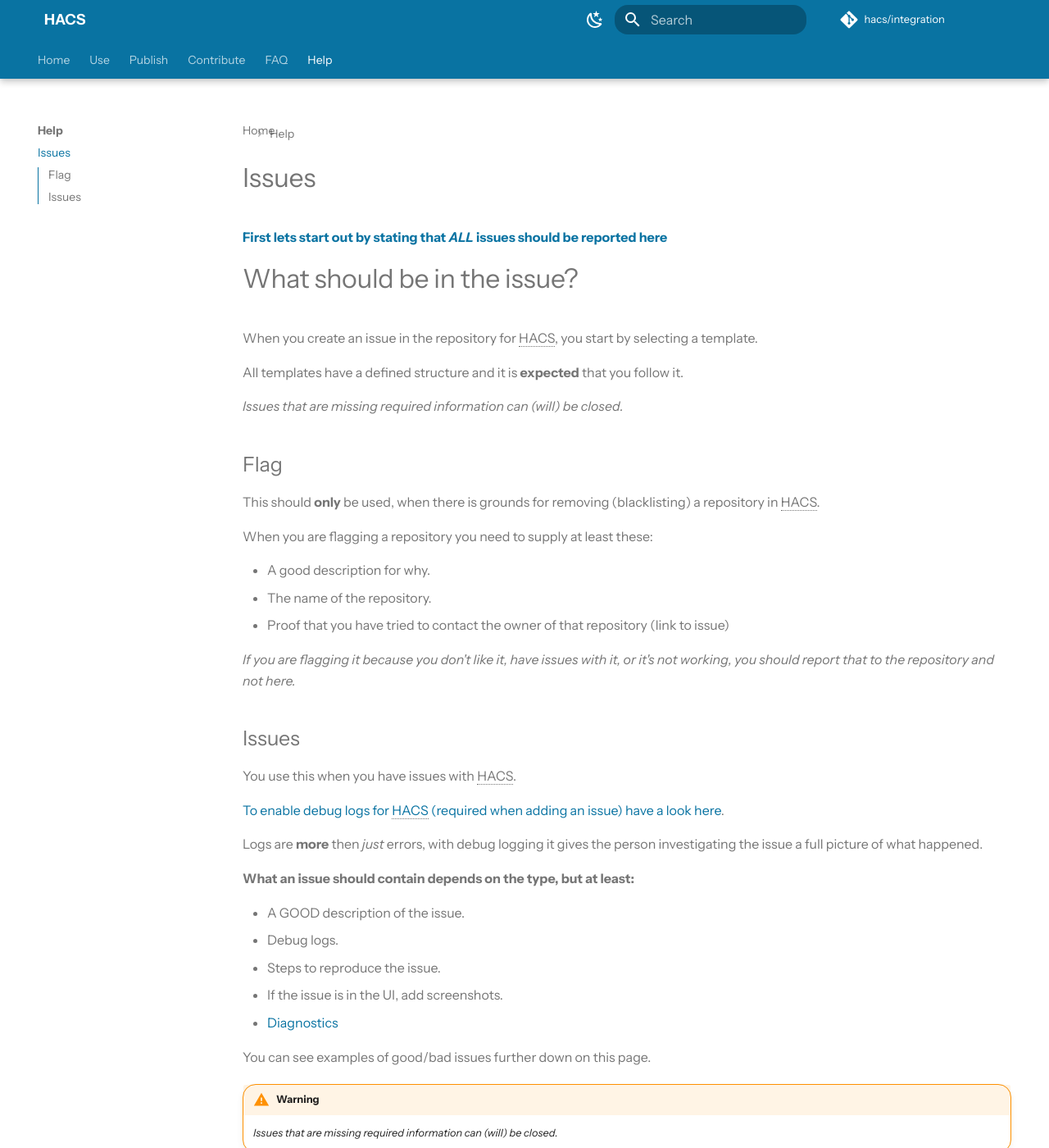
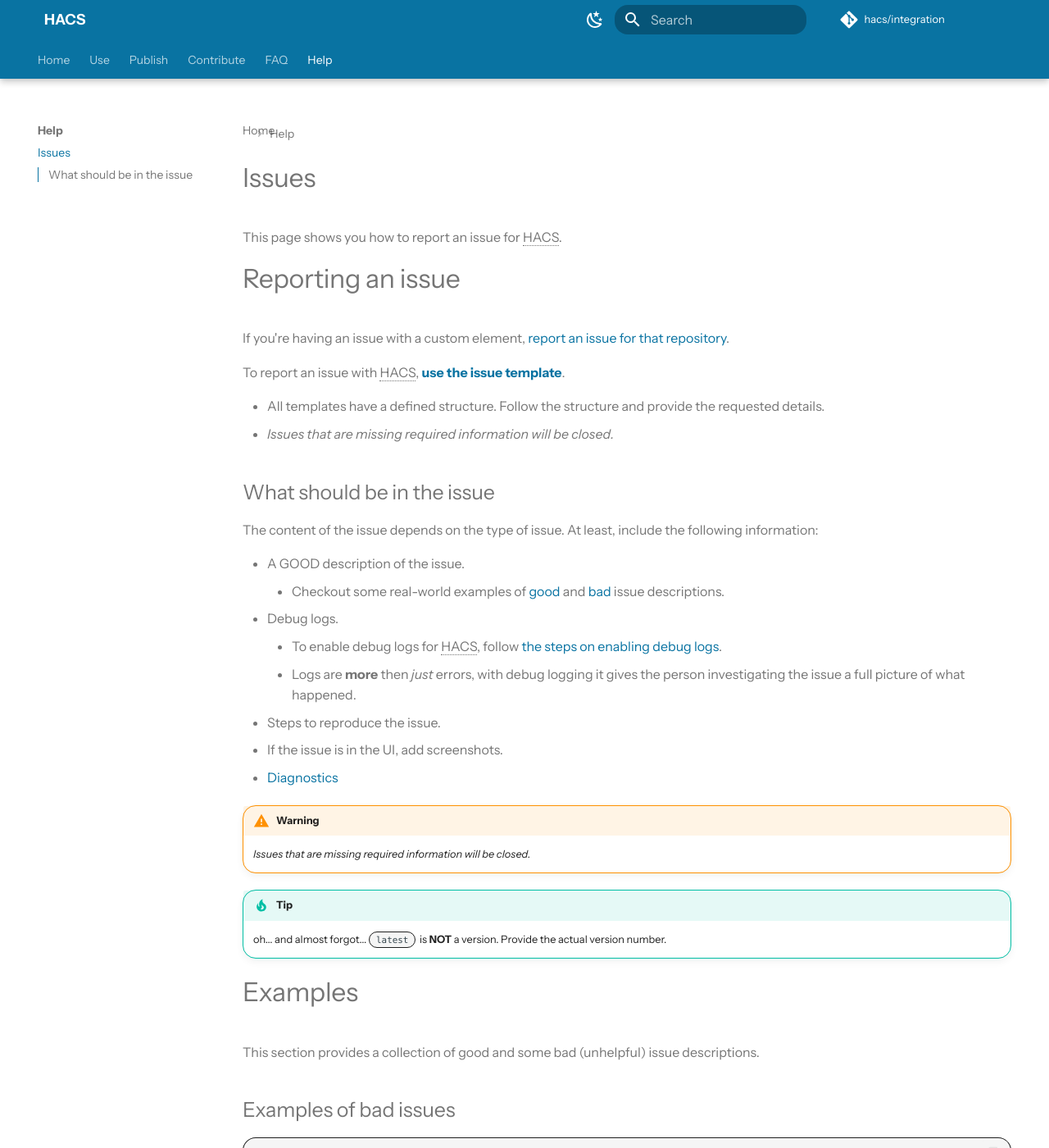
Before and after one commit to hacs/documentation, an MkDocs documentation site: the page built from source/docs/help/issues.md, in a window 1280 px wide and 1400 px high. Shown: the whole window at 82% size. Built offline with MkDocs 1.6.1 and Material for MkDocs 9.7.7, drawn with Linux system fonts in a browser that asks for light colours; some web fonts are replaced; plug-ins that fetch from the network failed and are left out; comment, search, counter and statistics services are not loaded; some of the changed text lies outside the part shown.

Commit message:
Rephrase issues page

```diff
--- a/source/docs/help/issues.md
+++ b/source/docs/help/issues.md
@@ -4,58 +4,41 @@ title: Issues
 description: "Got issues?"
 ---
 
-**[First lets start out by stating that _ALL_ issues should be reported here](https://github.com/hacs/integration/issues)**
+This page shows you how to report an issue for HACS.
 
-# What should be in the issue?
+# Reporting an issue
 
-When you create an issue in the repository for HACS, you start by selecting a template.
+If you're having an issue with a custom element, [report an issue for that repository](/docs/use/repositories/dashboard.md/#reporting-an-issue-with-a-repository).
 
-All templates have a defined structure and it is **expected** that you follow it.
+To report an issue with HACS, **[use the issue template](https://github.com/hacs/integration/issues)**.
 
-_Issues that are missing required information can (will) be closed._
+- All templates have a defined structure. Follow the structure and provide the requested details.
+- _Issues that are missing required information will be closed._
 
-## Flag
+## What should be in the issue
 
-This should **only** be used, when there is grounds for removing (blacklisting) a repository in HACS.
-
-When you are flagging a repository you need to supply at least these:
-
-- A good description for why.
-- The name of the repository.
-- Proof that you have tried to contact the owner of that repository (link to issue)
-
-_If you are flagging it because you don't like it, have issues with it, or it's not working, you should report that to the repository and not here._
-
-## Issues
-
-You use this when you have issues with HACS.
-
-[To enable debug logs for HACS (required when adding an issue) have a look here](/docs/use/troubleshooting/logs.md).
-
-Logs are **more** then _just_ errors, with debug logging it gives the person investigating the issue a full picture of what happened.
-
-
-**What an issue should contain depends on the type, but at least:**
+The content of the issue depends on the type of issue. At least, include the following information:
 
 - A GOOD description of the issue.
+    - Checkout some real-world examples of [good](#examples-of-good-issues) and [bad](#examples-of-bad-issues) issue descriptions.
 - Debug logs.
+    - To enable debug logs for HACS, follow [the steps on enabling debug logs](/docs/use/troubleshooting/logs.md).
+    - Logs are **more** then _just_ errors, with debug logging it gives the person investigating the issue a full picture of what happened.
 - Steps to reproduce the issue.
 - If the issue is in the UI, add screenshots.
 - [Diagnostics](/docs/use/troubleshooting/diagnostics.md)
 
-You can see examples of good/bad issues further down on this page.
-
 !!! warning
-    _Issues that are missing required information can (will) be closed._
+    _Issues that are missing required information will be closed._
 
 
 !!! tip
-    oh... and almost forgot... `latest` is **NOT** a version.
+    oh... and almost forgot... `latest` is **NOT** a version. Provide the actual version number.
 
 
 # Examples
 
-This is a collection of good/bad issues.
+This section provides a collection of good and some bad (unhelpful) issue descriptions.
 
 
 ## Examples of bad issues
@@ -103,12 +86,27 @@ even replaced the whole hacs folder with a fresh download
 
 ## Examples of good issues
 
-_Good issues have too much text to extract it (some also have screenshots) but here is a few links:_
+_Good issues have too much text to extract it (some also have screenshots), but a few are linked below:_
 
 - [https://github.com/hacs/integration/issues/452](https://github.com/hacs/integration/issues/452)
 - [https://github.com/hacs/integration/issues/470](https://github.com/hacs/integration/issues/470)
 - [https://github.com/hacs/integration/issues/356](https://github.com/hacs/integration/issues/356)
 
+# Flagging a repository for removal
+
+This should **only** be used, when there is grounds for removing (blacklisting) a repository in HACS.
+
+_If you don't like a repository, have issues with it, or it's not working, you should report that to the repository owner, not to HACS._
+
+When you are flagging a repository, provide at least the following information:
+
+- A reason why this repository should be removed.
+    - "It's not working" is not an accepted reason.
+    - "It's not working and it has not been maintained for an extended period of time" could be a reason.
+- The name of the repository.
+- Proof that you have tried to contact the owner of that repository.
+    - Provide a link to issue you created in their GitHub repository.
+
 # Last words
 
-The more time/words/examples you put in your issue, the faster someone can see/understand what you mean.
+The more time/words/examples you put into your issue, the better the chance someone else can understand what your issue is. You are more likely to get help.
```
